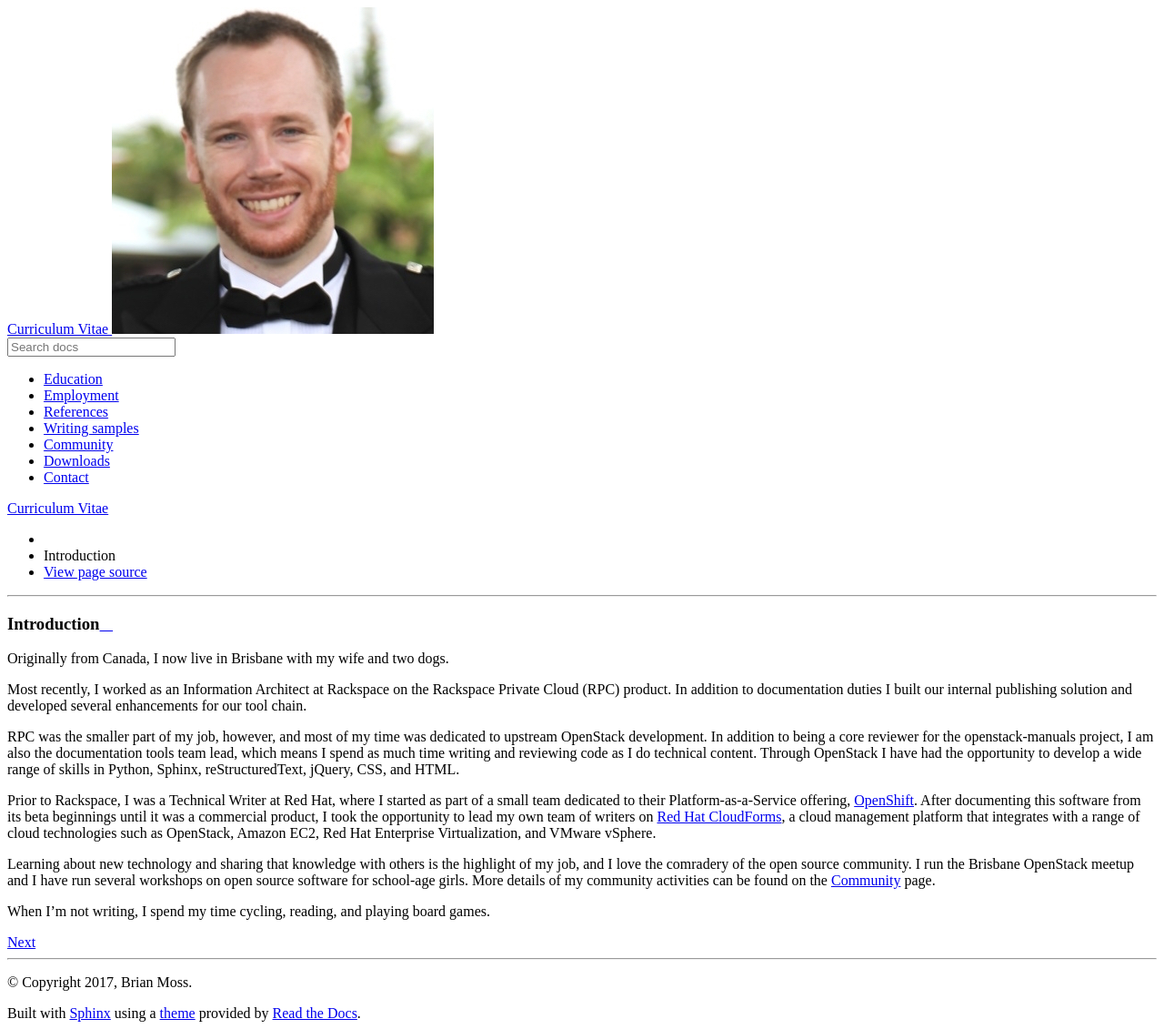
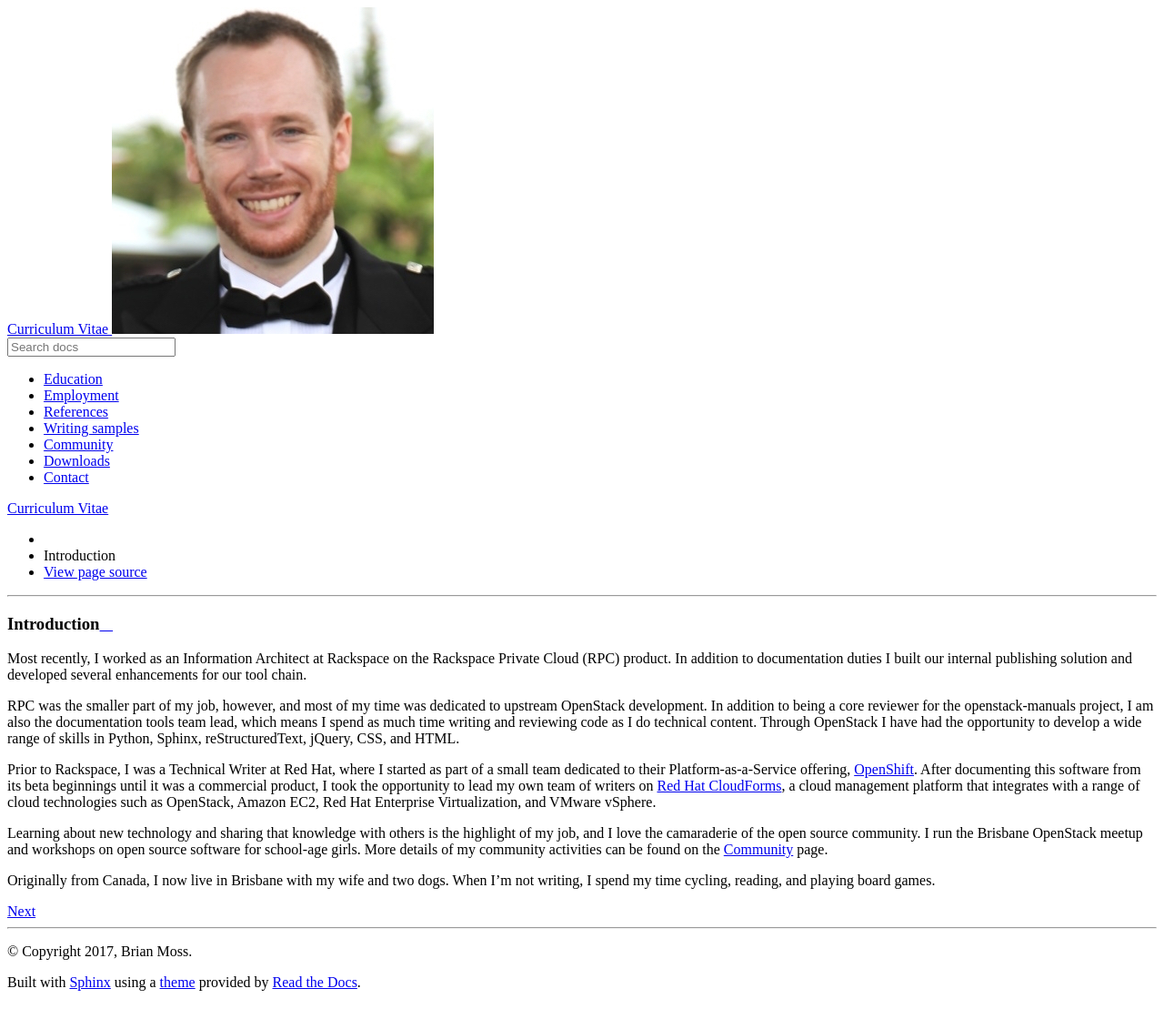
Before and after one commit to kallimachos/cv, a Sphinx documentation site: the page built from doc/index.rst, in a window 1280 px wide. Shown: the whole page at 91% size. Built offline with Sphinx 7.4.7 and the Read the Docs theme 2.0.0, drawn with Linux system fonts in a browser that asks for light colours; after the commit the page ends 1097 px from its top, so only the background shows below that.

Commit message:
Update index

```diff
--- a/doc/index.rst
+++ b/doc/index.rst
@@ -38,10 +36,11 @@ management platform that integrates with a range of cloud technologies such as
 OpenStack, Amazon EC2, Red Hat Enterprise Virtualization, and VMware vSphere.
 
 Learning about new technology and sharing that knowledge with others is the
-highlight of my job, and I love the comradery of the open source community. I
-run the Brisbane OpenStack meetup and I have run several workshops on open
-source software for school-age girls. More details of my
-community activities can be found on the :ref:`community` page.
+highlight of my job, and I love the camaraderie of the open source community. I
+run the Brisbane OpenStack meetup and workshops on open source software for
+school-age girls. More details of my community activities can be found on the
+:ref:`community` page.
 
-When I’m not writing, I spend my time cycling, reading, and playing board
+Originally from Canada, I now live in Brisbane with my wife and two dogs. When
+I’m not writing, I spend my time cycling, reading, and playing board
 games.
--- a/doc/spelling_wordlist.txt
+++ b/doc/spelling_wordlist.txt
@@ -103,6 +103,7 @@ Magee
 Mahoney
 Masayuki
 Medeiros
+meetup
 meetups
 metadata
 microinteractions
```
Also changed, not shown: other parts of doc/index.rst (+0 -2 lines).
